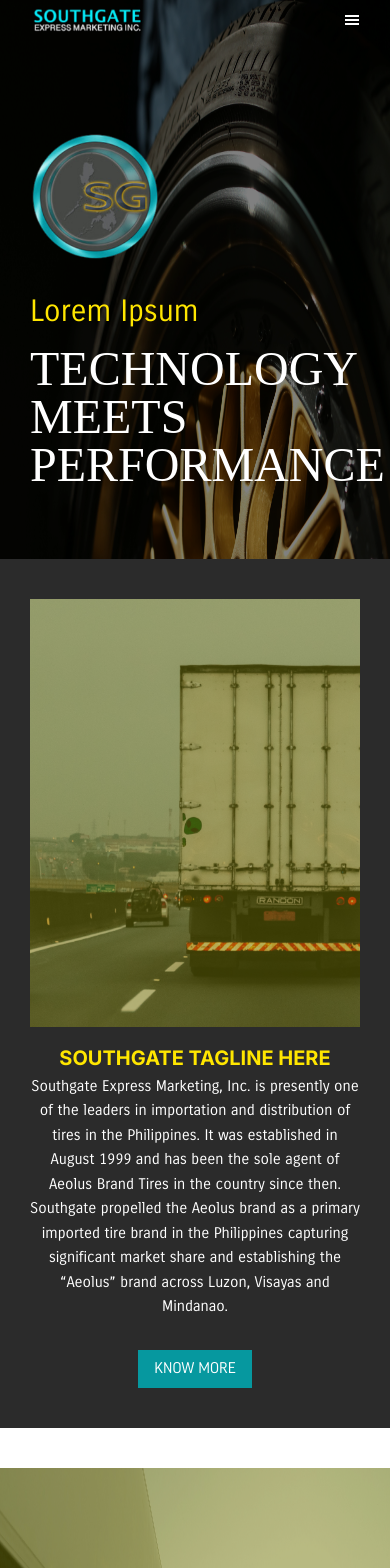
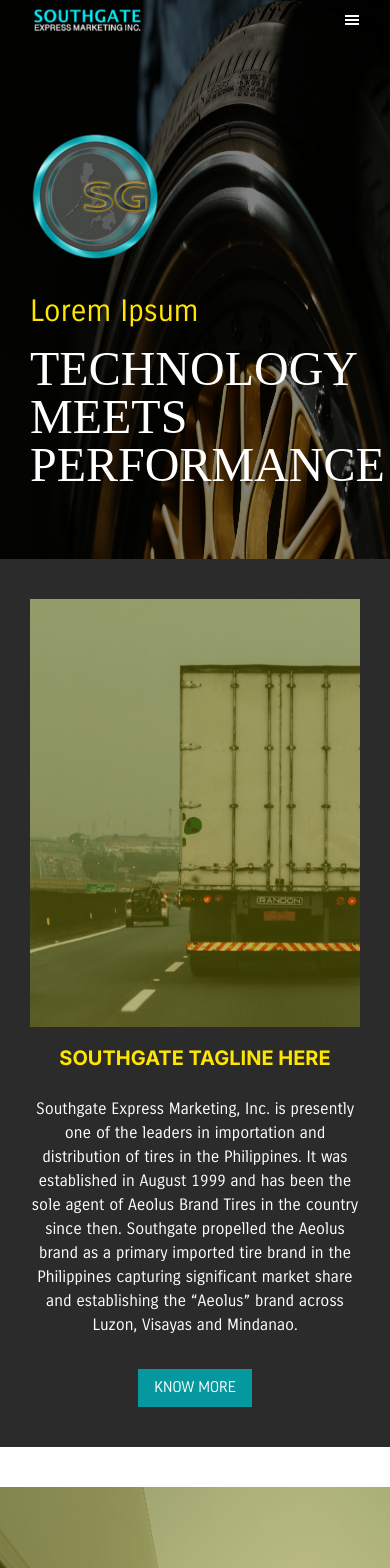
Before and after one commit to JovelLabay/sample-southgate, a Next.js app: page / in a window 390 px wide. Shown: the top 1568 px of the page. Built offline with nearby package versions, Linux system fonts and the light colour scheme; a web font is replaced by a local one.

Commit message:
Finish mobile op for parallelogram in homepage

```diff
--- a/app/page.tsx
+++ b/app/page.tsx
@@ -99,12 +99,12 @@
             </div>
 
             <div className="flex flex-col items-center">
-              <div className="sm:ml-10 w-auto sm:w-[550px] text-center sm:text-left my-3 sm:my-0">
-                <span className="text-demonicyellow text-[20px] sm:text-4xl font-bold ">
+              <div className="sm:ml-10 sm:w-[600px] h-auto w-fit flex  flex-col sm:block justify-center items-center sm:justify-start my-3 sm:my-0 ">
+                <span className="text-demonicyellow text-[20px] sm:text-5xl font-bold text-center">
                   SOUTHGATE TAGLINE HERE
                 </span>
                 <br />
-                <span className="text-carrois text-[15px] sm:text-2xl">
+                <span className="text-carrois text-15px sm:text-2xl text-center">
                   Southgate Express Marketing, Inc. is presently one of the
                   leaders in importation and distribution of tires in the
                   Philippines. It was established in August 1999 and has been
@@ -115,7 +115,7 @@
                   Visayas and Mindanao.
                 </span>
               </div>
-              <div className="mt-3">
+              <div className="mt-3 justify-center w-full text-center flex sm:justify-start">
                 <Button label="KNOW MORE" />
               </div>
             </div>
--- a/lib/components/blocks/home/carousel.tsx
+++ b/lib/components/blocks/home/carousel.tsx
@@ -49,8 +49,8 @@
             <div className="flex items-center justify-center">
               <div className="flex flex-row">
                 <div className="flex justify-center items-center">
-                  <div className="flex items-center justify-center">
-                    <Image src={Person} alt="Person" width={300} height={150} />
+                  <div className="flex items-center justify-center w-[300px]">
+                    <Image src={Person} alt="Person" />
                   </div>
                 </div>
                 <div className="flex flex-col justify-center text-left ml-[70px]">
--- a/styles/styles.css
+++ b/styles/styles.css
@@ -75,8 +75,8 @@
 }
 
 .parallelogram-background::before {
-  @apply absolute top-0 -left-[40px] w-[400px] h-full skew-x-[8deg];
-  z-index: -1;
+  @apply sm:absolute sm:top-0 sm:-left-[40px] sm:w-[400px] sm:h-full sm:skew-x-[8deg];
+  content: "";
   background-color: inherit;
 }
 
@@ -89,7 +89,7 @@
 }
 
 .juliana {
-  @apply sm:w-[350px] h-auto w-[full] relative;
+  @apply sm:w-[470px] h-auto w-fit relative;
 }
 
 /* yellow overlay of an image */
```
